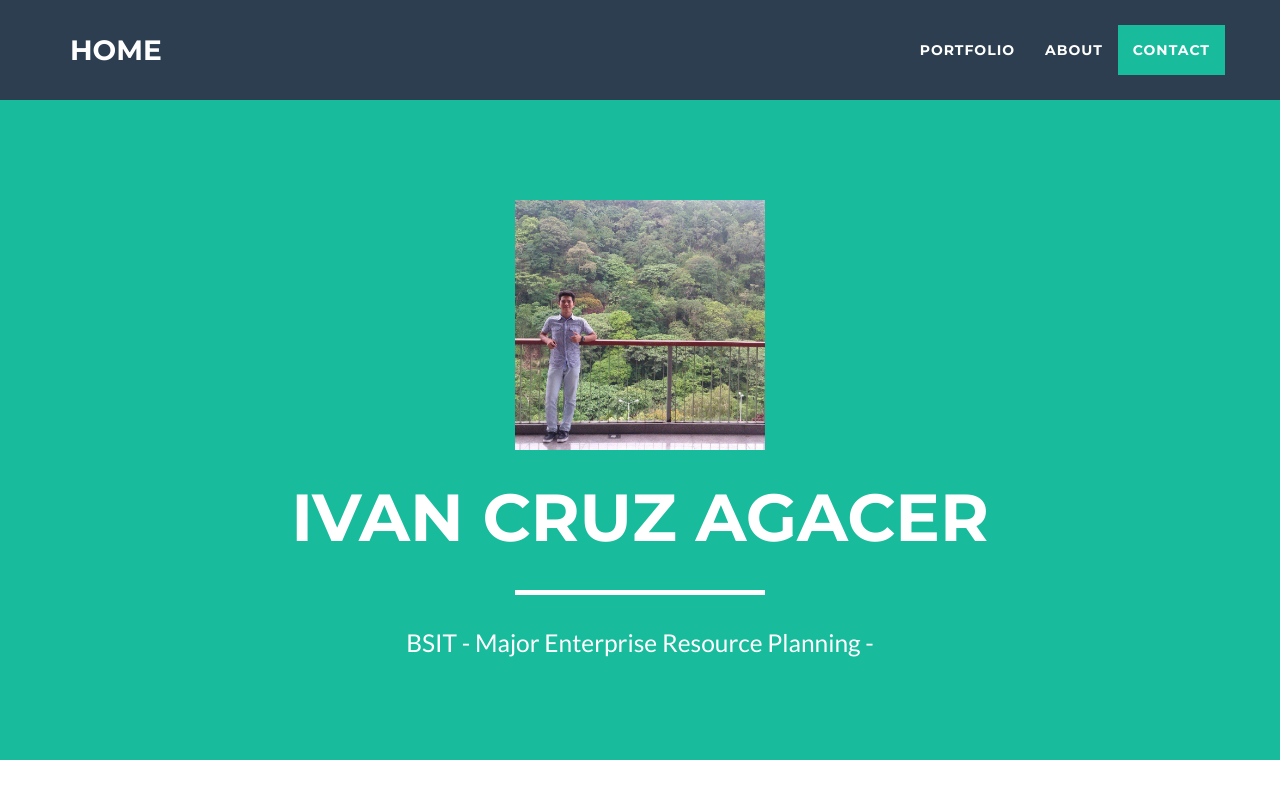
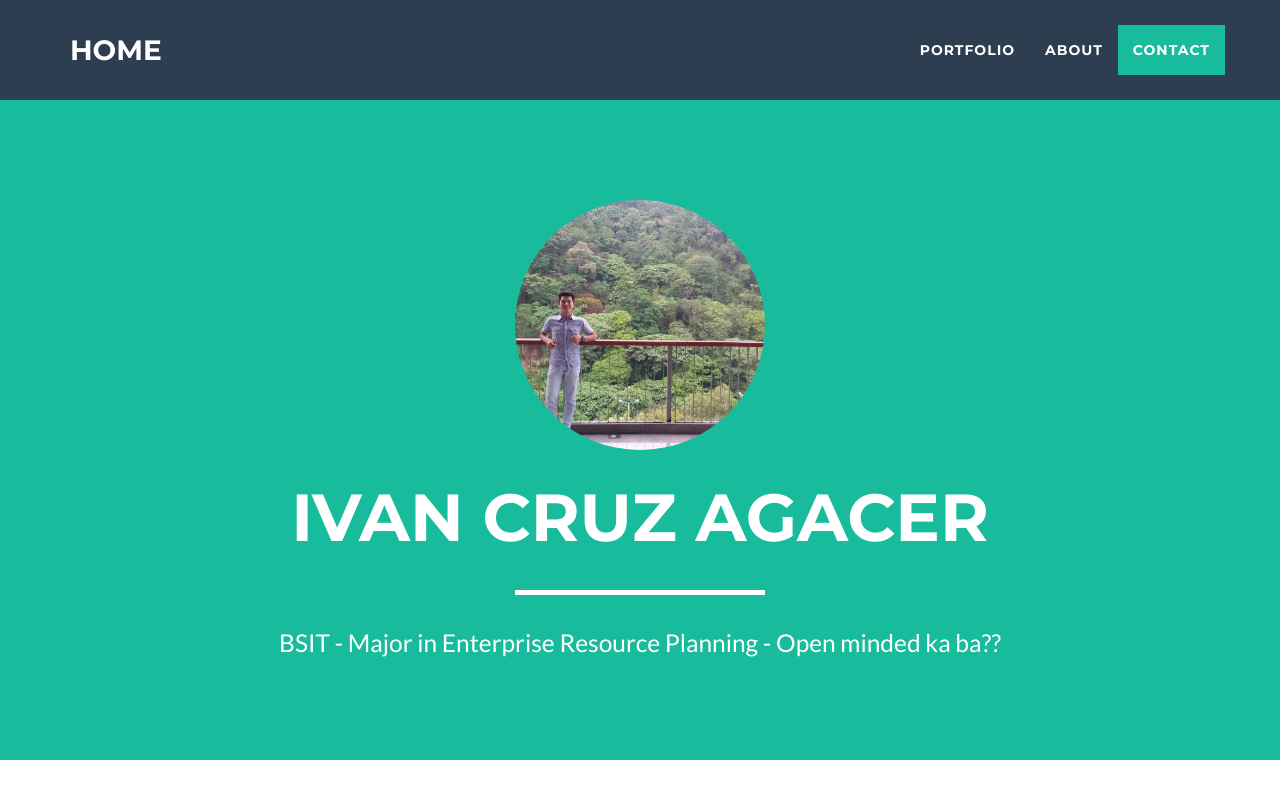
Before and after one commit to ivancruzagacer/ivancruzagacer.github.io, a website: page index.html in a window 1280 px wide. Shown: the top 800 px of the page. Drawn offline with nearby package versions, Linux system fonts and the light colour scheme.

Commit message:
Update index.html

```diff
--- a/index.html
+++ b/index.html
@@ -71,11 +71,11 @@
         <div class="container">
             <div class="row">
                 <div class="col-lg-12">
-                    <img class="img-responsive" src="ivan.jpg" width="250" height="250" alt="">
+                    <img class="img-circle" src="ivan.jpg" width="250" height="250">
                     <div class="intro-text">
                         <span class="name">IVAN CRUZ AGACER</span>
                         <hr class="star-light">
-                        <span class="skills"> BSIT - Major Enterprise Resource Planning -  </span>
+                        <span class="skills"> BSIT - Major in Enterprise Resource Planning - Open minded ka ba??   </span>
                     </div>
                 </div>
             </div>
```
